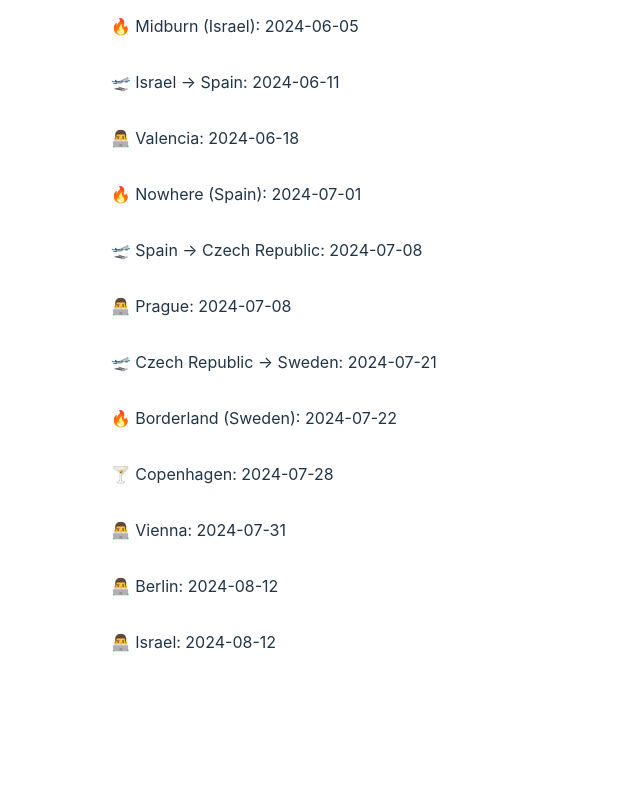
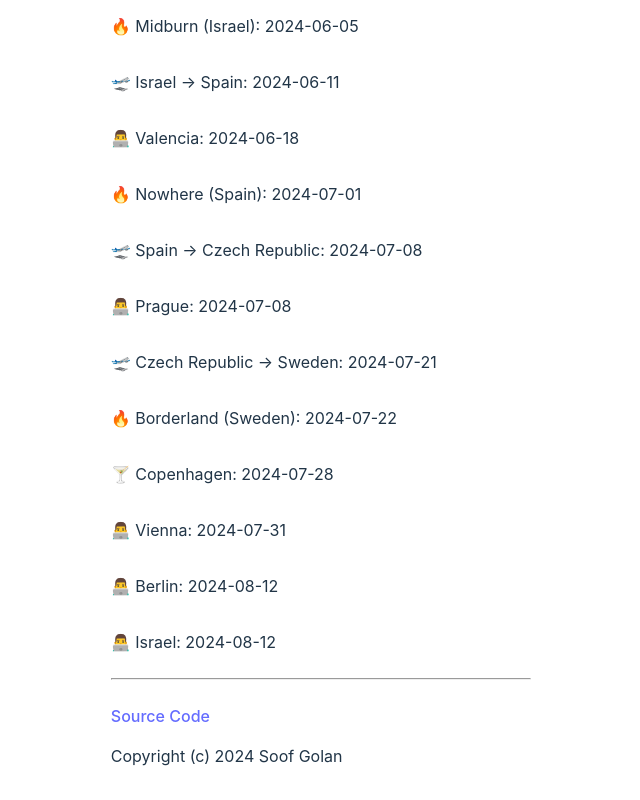
Before and after one commit to soof-golan/whereis.soofgolan.com, a React (Vite) app: page / in a window 1280 px wide. Shown: the part 596-1396 px from the top of the page, without its empty margins (319-959 px from the left). Before the commit the page ends 1298 px from the top, so only its background shows below. Built offline with nearby package versions, Linux system fonts and the light colour scheme.

Commit message:
add license and link to source

```diff
--- a/src/App.tsx
+++ b/src/App.tsx
@@ -92,6 +92,30 @@ function App() {
                         ))
                 }
             </div>
+            <hr/>
+            <footer style={{
+                display: "flex",
+                flexDirection: "column",
+                justifyItems: "start",
+
+            }}>
+                <div style={{
+                    paddingBlockStart: "1em",
+                    display: "flex",
+                    flexDirection: "row",
+                    justifyContent: "start",
+                }}>
+                    <a href="https://github.com/soof-golan/whereis.soofgolan.com">Source Code</a>
+                </div>
+                <div style={{
+                    paddingBlockStart: "1em",
+                    display: "flex",
+                    flexDirection: "row",
+                    justifyContent: "start",
+                }}>
+                    Copyright (c) 2024 Soof Golan
+                </div>
+            </footer>
         </>
     )
 }
```
Also changed, not shown: 1 other file (tests, documents, lock files or other folders).
